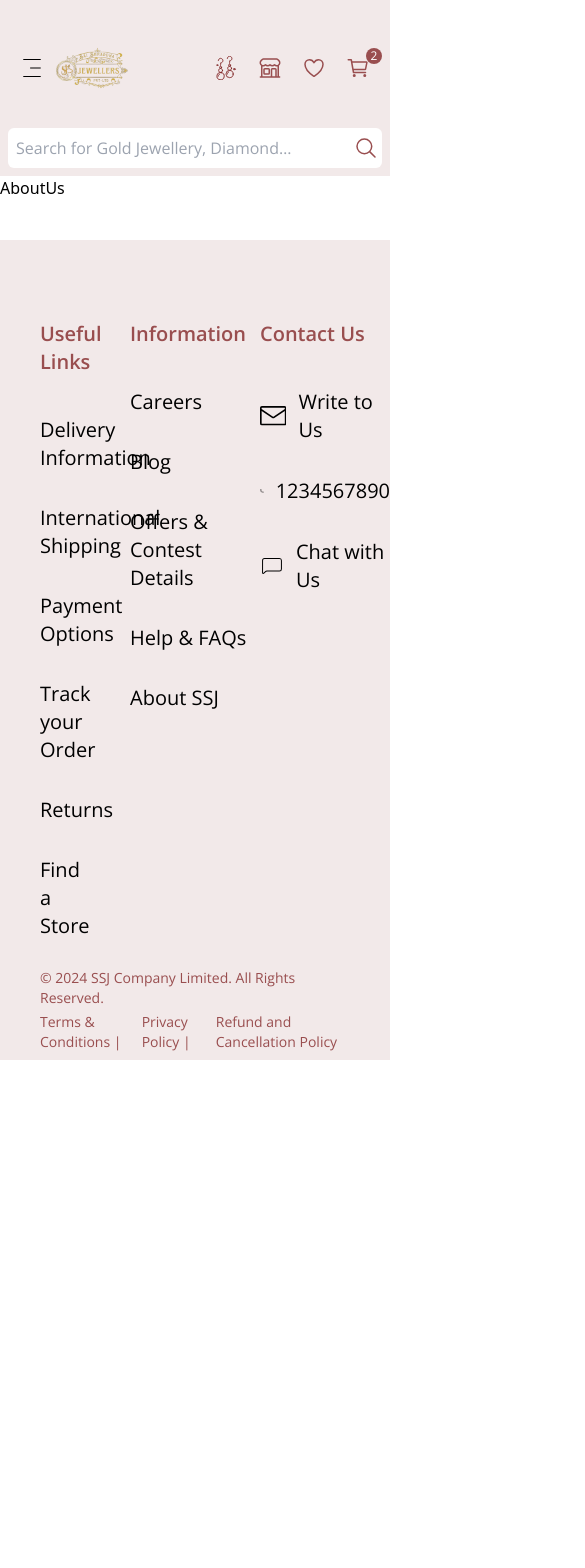
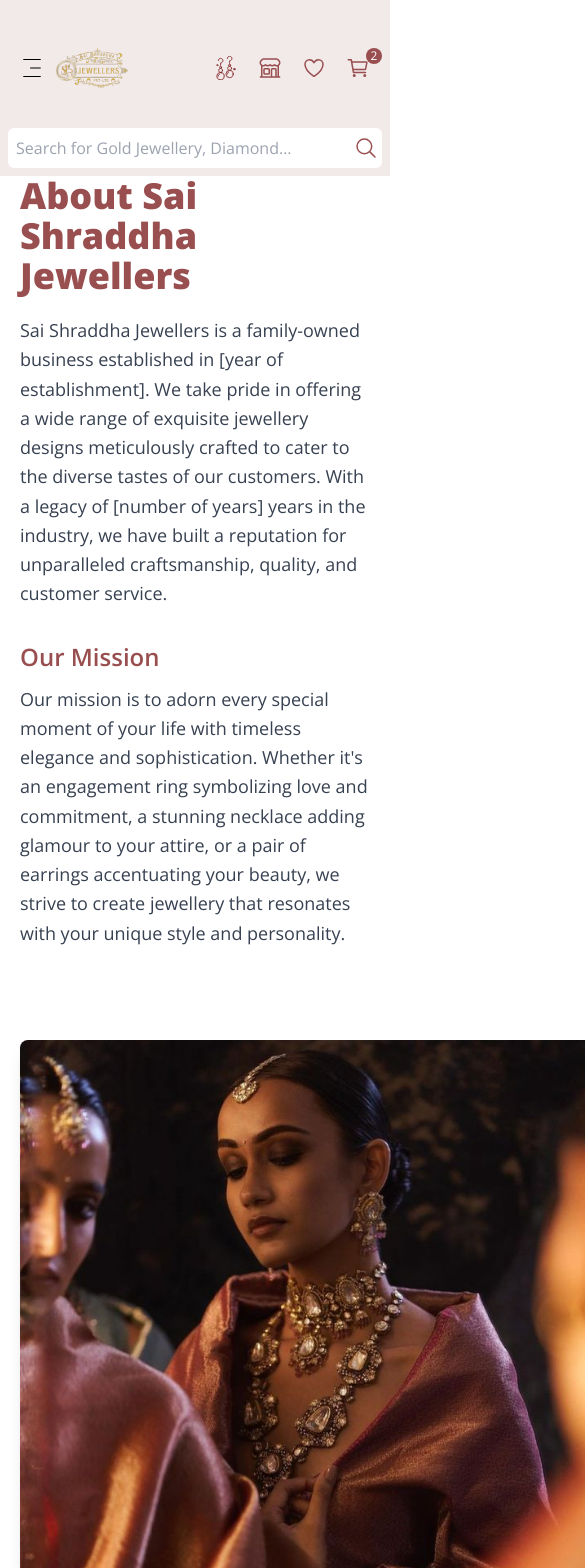
Before and after one commit to enryu-maker/ssj-fe, a React (Create React App) app: page /about-us in a window 390 px wide. Shown: the top 1568 px of the page, 585 px wide, since content can reach past the window. Before the commit the page ends 1060 px from the top, so only its background shows below. Built offline with nearby package versions, Linux system fonts and the light colour scheme.

Commit message:
abou page completed

```diff
--- a/src/Components/Footer.jsx
+++ b/src/Components/Footer.jsx
@@ -10,8 +10,8 @@
   return (
     <>
       <div className=' mt-10 bg-secondary-color font-Raleway  '>
-        <div className='grid grid-cols-3 '>
-          <div className=' mt-20 px-10 '>
+        <div className='grid grid-cols-2 md:grid-cols-3 '>
+          <div className=' mt-20 md:px-10 px-5 '>
             <h1 className=' text-xl mb-10 text-primary-color font-semibold'>
               Useful Links
             </h1>
@@ -20,7 +20,7 @@
                 <a
                   href={items.link}
                   key={index}
-                  className=' text-xl'>
+                  className=' md:text-xl text-lg'>
                   {items.name}
                 </a>
               ))}
@@ -35,27 +35,27 @@
                 <a
                   href={items.link}
                   key={index}
-                  className=' text-xl'>
+                  className=' md:text-xl text-lg'>
                   {items.name}
                 </a>
               ))}
             </div>
           </div>
-          <div className='mt-20'>
+          <div className='mt-20 px-5'>
             <h1 className=' text-xl mb-10 text-primary-color font-semibold'>
               Contact Us
             </h1>
             <div className=' flex flex-col gap-8'>
-              <div className=' flex items-center gap-3 text-xl'>
-                <GoMail className=' text-3xl' />
+              <div className=' flex items-center gap-3 md:text-xl text-lg'>
+                <GoMail className=' md:text-3xl text-xl' />
                 <a href='#/'>Write to Us</a>
               </div>
-              <div className=' flex items-center gap-3 text-xl'>
-                <BsTelephone className=' text-3xl' />
+              <div className=' flex items-center gap-3 md:text-xl text-lg'>
+                <BsTelephone className=' md:text-3xl text-xl' />
                 <a href='#/'>1234567890</a>
               </div>
-              <div className=' flex items-center gap-3 text-xl'>
-                <CiChat1 className=' text-3xl' />
+              <div className=' flex items-center gap-3 md:text-xl text-lg'>
+                <CiChat1 className=' md:text-3xl text-xl' />
                 <a href='#/'>Chat with Us</a>
               </div>
             </div>
@@ -66,20 +66,20 @@
             &copy; {new Date().getFullYear()} SSJ Company Limited. All Rights
             Reserved.
           </p>
-          <div className='flex gap-2'>
+          <div className='flex gap-2 text-wrap '>
             <Link
               to='/terms-and-conditions'
-              className=' text-sm hover:font-semibold transition-all ease-linear delay-75'>
+              className=' text-sm md:hover:font-semibold transition-all ease-linear delay-75'>
               Terms & Conditions |
             </Link>
             <Link
               to='/privacy-policy'
-              className='text-sm hover:font-semibold transition-all ease-linear delay-75 '>
+              className='text-sm md:hover:font-semibold transition-all ease-linear delay-75 '>
               Privacy Policy |
             </Link>
             <Link
               to='/refund-policy'
-              className=' text-sm hover:font-semibold transition-all ease-linear delay-75'>
+              className=' text-sm md:hover:font-semibold transition-all ease-linear delay-75'>
               Refund and Cancellation Policy
             </Link>
           </div>
--- a/src/Pages/AboutUs.jsx
+++ b/src/Pages/AboutUs.jsx
@@ -1,9 +1,32 @@
-import React from 'react'
+import React from 'react';
+import Image from '../assets/about_image.jpeg'; // Import your image
 
 const AboutUs = () => {
   return (
-    <div>AboutUs</div>
-  )
-}
+    <div className='font-Raleway min-h-screen px-5'>
+      <div className='grid grid-cols-1 md:grid-cols-2 gap-10 items-center justify-center'>
+        <div className='text-left'>
+          <h1 className='text-4xl font-extrabold text-primary-color mb-5'>About Sai Shraddha Jewellers</h1>
+          <p className='text-lg font-normal text-gray-700 leading-relaxed max-w-lg'>
+            Sai Shraddha Jewellers is a family-owned business established in [year of establishment]. We take pride in offering a wide range of exquisite jewellery designs meticulously crafted to cater to the diverse tastes of our customers. With a legacy of [number of years] years in the industry, we have built a reputation for unparalleled craftsmanship, quality, and customer service.
+          </p>
+          <div className='mt-8'>
+            <h2 className='text-2xl font-semibold text-primary-color mb-3'>Our Mission</h2>
+            <p className='text-lg font-normal text-gray-700 leading-relaxed max-w-lg'>
+              Our mission is to adorn every special moment of your life with timeless elegance and sophistication. Whether it's an engagement ring symbolizing love and commitment, a stunning necklace adding glamour to your attire, or a pair of earrings accentuating your beauty, we strive to create jewellery that resonates with your unique style and personality.
+            </p>
+          </div>
+        </div>
+        <div className="md:order-first relative mt-5">
+          <img src={Image} alt="Sai Shraddha Jewellers" className="rounded-lg shadow-lg mb-8 mx-auto mt-8 md:mt-0" style={{ maxWidth: '600px' }} />
+          <div className="gradient-animation absolute inset-0 rounded-lg"></div>
+        </div>
+      </div>
+      <div className="flex justify-center mt-6">
+        <div className="bg-gradient-to-r from-primary-color to-secondary-color rounded-full h-2 w-36 animate-pulse"></div>
+      </div>
+    </div>
+  );
+};
 
-export default AboutUs
+export default AboutUs;
--- a/src/data.js
+++ b/src/data.js
@@ -593,7 +593,7 @@
   },
   {
     name: 'About SSJ',
-    link: '',
+    link: '/about-us',
   },
 ];
 export const StoreInCities = [
```
Also changed, not shown: src/assets/about_image.jpeg (added).
